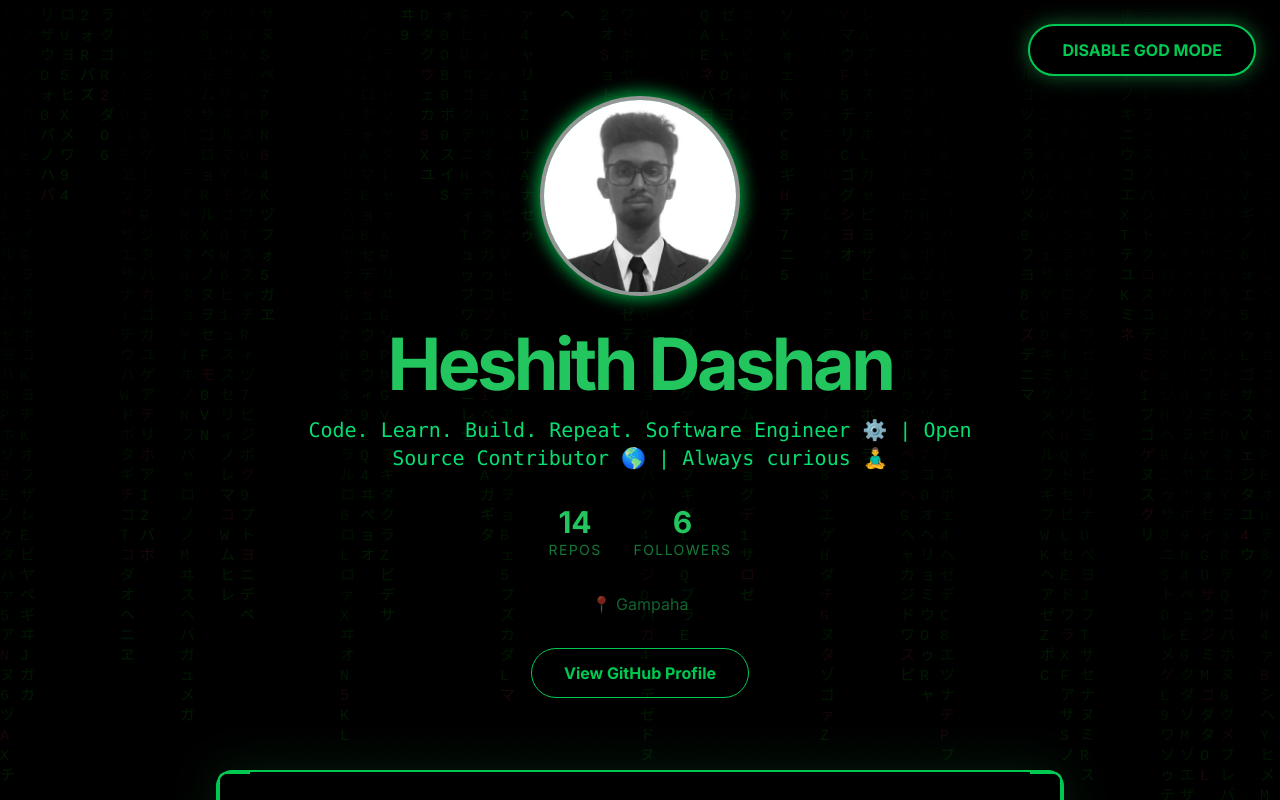
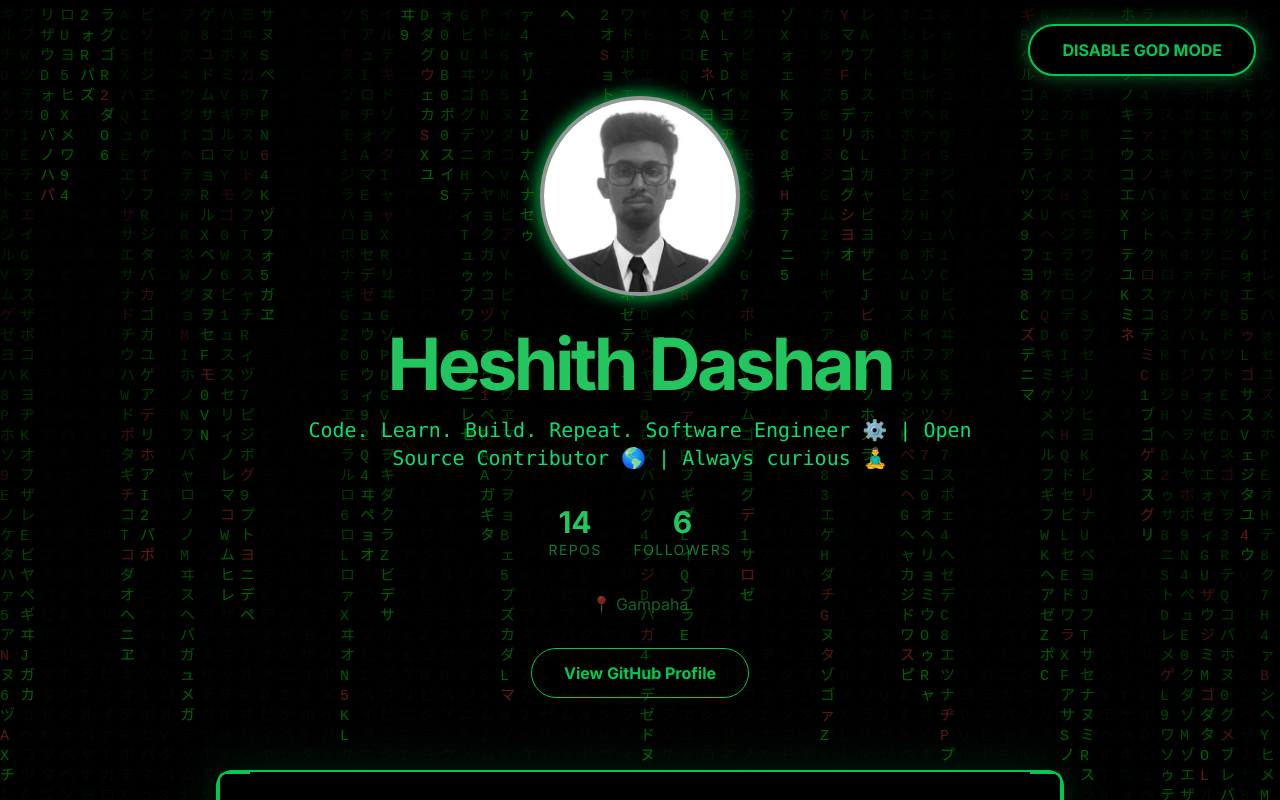
Before and after one commit to HeshithDashan/portfolio-2025, a Next.js app: page / in a window 1280 px wide. Both pictures are taken after a click on the button "ENABLE GOD MODE". Shown: the top 800 px of the page. Built offline with nearby package versions, Linux system fonts and the light colour scheme; no server answers.

Commit message:
Increase Matrix Rain opacity for better visibility

```diff
--- a/components/MatrixRain.tsx
+++ b/components/MatrixRain.tsx
@@ -23,7 +23,6 @@ const MatrixRain = () => {
     const characters = "アァカサタナハマヤャラワガザダバパイィキシチニヒミリヰギジヂビピウゥクスツヌフムユュルグズブヅプエェケセテネヘメレヱゲゼデベペオォコソトノホモヨョロヲゴゾドボポ0123456789ABCDEFGHIJKLMNOPQRSTUVWXYZ";
 
     const draw = () => {
-
       ctx.fillStyle = "rgba(0, 0, 0, 0.05)";
       ctx.fillRect(0, 0, canvas.width, canvas.height);
 
@@ -33,9 +32,9 @@ const MatrixRain = () => {
         const text = characters.charAt(Math.floor(Math.random() * characters.length));
 
         if (Math.random() > 0.90) {
-            ctx.fillStyle = "#FF4444";
+            ctx.fillStyle = "#FF4444"; // රතු පාට
         } else {
-            ctx.fillStyle = "#0F0";
+            ctx.fillStyle = "#0F0";    // කොළ පාට
         }
 
         ctx.fillText(text, i * 20, drops[i] * 20);
@@ -67,8 +66,8 @@ const MatrixRain = () => {
     <canvas
       ref={canvasRef}
       className="fixed top-0 left-0 w-full h-full -z-10 pointer-events-none"
-
-      style={{ opacity: 0.10 }}
+      // 👇 මෙන්න අලුත් අගය (0.4)
+      style={{ opacity: 0.4 }}
     />
   );
 };
```
